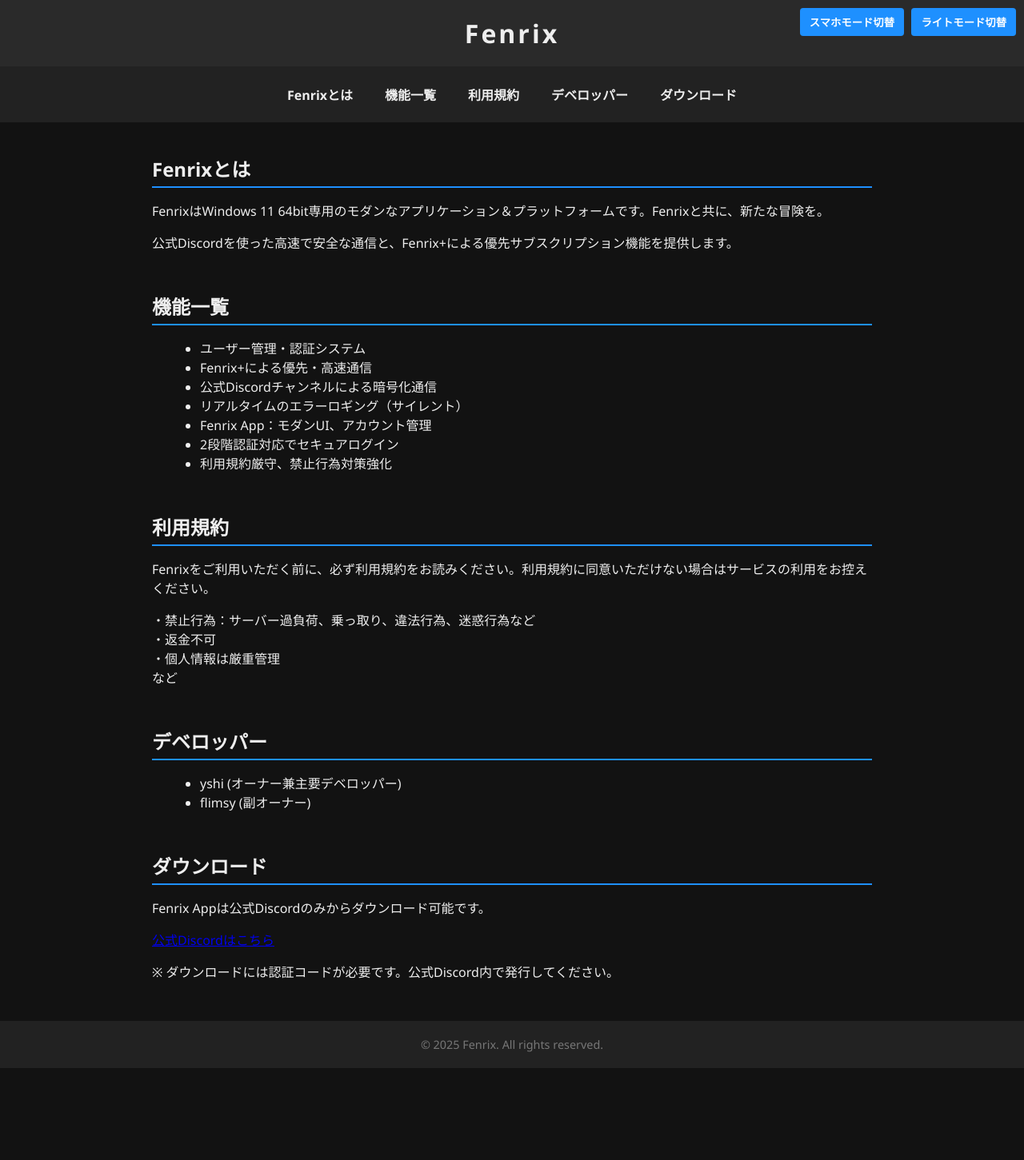
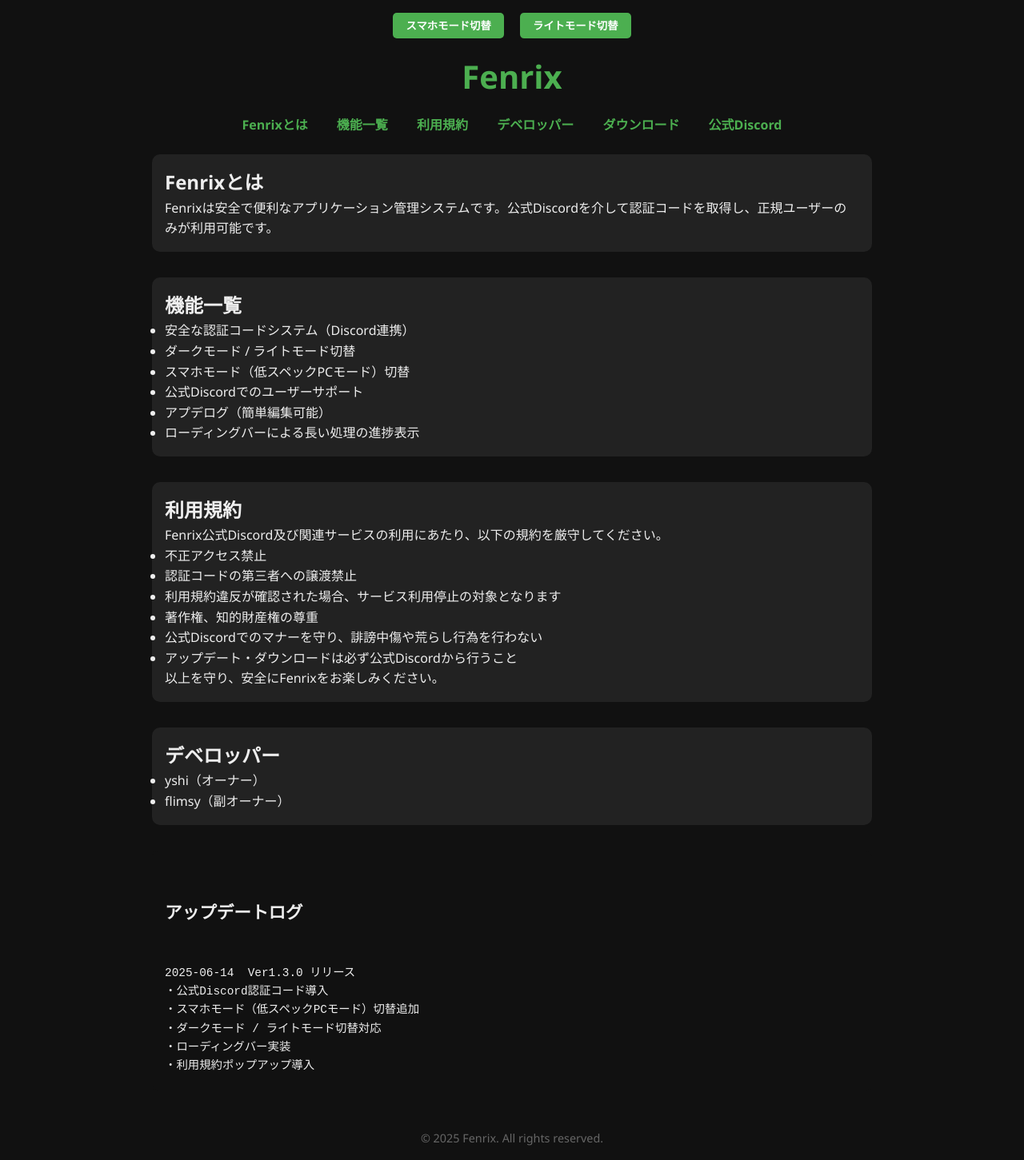
Before and after one commit to yosiyuki1012/Fenrix, a plain HTML site: page index.html in a window 1280 px wide. Shown: the whole page at 80% size. Before the commit the page ends 1336 px from the top, so only its background shows below. Drawn offline with Linux system fonts and the light colour scheme.

Commit message:
Update index.html

```diff
--- a/index.html
+++ b/index.html
@@ -5,207 +5,203 @@
 <meta name="viewport" content="width=device-width, initial-scale=1" />
 <title>Fenrix 公式サイト</title>
 <style>
-  :root {
-    --bg-color-light: #fff;
-    --text-color-light: #222;
-    --header-bg-light: #f0f0f0;
-    --nav-bg-light: #e0e0e0;
-    --link-color-light: #1e90ff;
-
-    --bg-color-dark: #121212;
-    --text-color-dark: #eee;
-    --header-bg-dark: #2a2a2a;
-    --nav-bg-dark: #222;
-    --link-color-dark: #1e90ff;
+  /* 基本リセット */
+  * {
+    margin: 0; padding: 0; box-sizing: border-box;
+  }
+  body {
+    font-family: "Segoe UI", Tahoma, Geneva, Verdana, sans-serif;
+    background-color: #111;
+    color: #eee;
+    line-height: 1.6;
+    transition: background-color 0.3s, color 0.3s;
+    padding: 1rem;
+  }
+  body.light {
+    background-color: #f0f0f0;
+    color: #222;
   }
 
-  body {
-    margin: 0; padding: 0;
-    font-family: "Segoe UI", Tahoma, Geneva, Verdana, sans-serif;
-    background: var(--bg-color-dark);
-    color: var(--text-color-dark);
-    transition: background 0.3s, color 0.3s;
+  header {
+    font-size: 2.5rem;
+    font-weight: bold;
+    margin-bottom: 1rem;
+    text-align: center;
+    color: #4caf50;
   }
-  header {
-    background: var(--header-bg-dark);
-    padding: 20px;
+
+  nav {
+    margin-bottom: 1.5rem;
     text-align: center;
-    font-size: 2rem;
-    font-weight: bold;
-    letter-spacing: 3px;
-    transition: background 0.3s;
-  }
-  nav {
-    background: var(--nav-bg-dark);
-    display: flex;
-    justify-content: center;
-    gap: 20px;
-    padding: 15px 0;
-    transition: background 0.3s;
-    flex-wrap: wrap;
   }
   nav a {
-    color: var(--text-color-dark);
+    color: #4caf50;
     text-decoration: none;
+    margin: 0 1rem;
     font-weight: 600;
-    transition: color 0.3s;
-    padding: 8px 10px;
-    white-space: nowrap;
+    cursor: pointer;
   }
   nav a:hover {
-    color: var(--link-color-dark);
+    text-decoration: underline;
   }
+
+  /* ローディングバー */
+  #loadingBarContainer {
+    width: 100%;
+    height: 5px;
+    background: #333;
+    position: fixed;
+    top: 0; left: 0;
+    z-index: 9999;
+  }
+  #loadingBar {
+    width: 0;
+    height: 100%;
+    background: #4caf50;
+    transition: width 0.2s ease;
+  }
+
+  button {
+    cursor: pointer;
+    padding: 0.4rem 1rem;
+    margin: 0 0.5rem 1rem 0.5rem;
+    border: none;
+    background: #4caf50;
+    color: white;
+    border-radius: 5px;
+    font-weight: 600;
+    transition: background-color 0.3s ease;
+  }
+  button:hover {
+    background: #45a049;
+  }
+
   main {
     max-width: 900px;
-    margin: 40px auto;
-    padding: 0 20px;
+    margin: auto;
   }
   section {
-    margin-bottom: 50px;
+    margin-bottom: 2rem;
+    padding: 1rem;
+    background: #222;
+    border-radius: 10px;
   }
-  h2 {
-    border-bottom: 2px solid var(--link-color-dark);
-    padding-bottom: 5px;
-    margin-bottom: 15px;
-  }
-  footer {
-    background: var(--nav-bg-dark);
-    text-align: center;
-    padding: 20px;
-    font-size: 0.9rem;
-    color: #777;
-    transition: background 0.3s;
-  }
-  ul {
-    list-style-type: disc;
-    margin-left: 20px;
+  body.light section {
+    background: #fff;
+    color: #222;
+    box-shadow: 0 0 5px #aaa;
   }
 
-  /* Light mode styles */
-  body.light {
-    background: var(--bg-color-light);
-    color: var(--text-color-light);
+  /* アプデログ */
+  #update-log {
+    background: #111;
+    padding: 1rem;
+    border-radius: 8px;
+    max-height: 300px;
+    overflow-y: auto;
+    font-family: monospace;
+    font-size: 0.9rem;
+    white-space: pre-wrap;
   }
-  body.light header {
-    background: var(--header-bg-light);
-  }
-  body.light nav {
-    background: var(--nav-bg-light);
-  }
-  body.light nav a {
-    color: var(--text-color-light);
-  }
-  body.light nav a:hover {
-    color: var(--link-color-light);
-  }
-  body.light h2 {
-    border-color: var(--link-color-light);
-  }
-  body.light footer {
-    background: var(--nav-bg-light);
-    color: #444;
+  body.light #update-log {
+    background: #eee;
   }
 
-  /* Responsive styles - デフォルトはPCモードなので無効化 */
-  /* スマホモード時に適用する */
-  body.smartphone nav {
-    flex-direction: column;
-    align-items: center;
-    gap: 10px;
-    padding: 10px 0;
+  /* 低スペックPCモード（スマホ風） */
+  body.low-spec-mode {
+    font-size: 14px;
   }
-  body.smartphone header {
-    font-size: 1.6rem;
-    padding: 15px;
-    letter-spacing: 1.5px;
+  body.low-spec-mode header {
+    font-size: 1.8rem;
   }
-  body.smartphone main {
-    margin: 20px 10px;
-    padding: 0 10px;
+  body.low-spec-mode nav a {
+    margin: 0 0.5rem;
+    font-size: 0.9rem;
   }
-  body.smartphone section {
-    margin-bottom: 30px;
+  body.low-spec-mode section {
+    padding: 0.6rem;
   }
 
-  /* ボタン */
-  #toggleTheme, #toggleDevice {
-    position: fixed;
-    top: 10px;
-    background: #1e90ff;
-    border: none;
-    padding: 8px 12px;
-    color: white;
-    font-weight: bold;
-    cursor: pointer;
-    border-radius: 4px;
-    z-index: 100;
-    user-select: none;
+  footer {
+    text-align: center;
+    margin-top: 3rem;
+    font-size: 0.9rem;
+    color: #666;
   }
-  #toggleTheme {
-    right: 10px;
-  }
-  #toggleDevice {
-    right: 150px;
-  }
-
 </style>
 </head>
 <body>
 
-<button id="toggleDevice">スマホモード切替</button>
-<button id="toggleTheme">ライトモード切替</button>
+<!-- ローディングバー -->
+<div id="loadingBarContainer"><div id="loadingBar"></div></div>
+
+<!-- モード切替ボタン -->
+<div style="text-align:center;">
+  <button id="toggleLowSpecMode">スマホモード切替</button>
+  <button id="toggleTheme">ライトモード切替</button>
+</div>
 
 <header>Fenrix</header>
+
 <nav>
   <a href="#about">Fenrixとは</a>
   <a href="#features">機能一覧</a>
   <a href="#tos">利用規約</a>
   <a href="#developers">デベロッパー</a>
-  <a href="#download">ダウンロード</a>
+  <a href="#" id="downloadLink">ダウンロード</a>
+  <a href="#" id="discordLink">公式Discord</a>
 </nav>
 
 <main>
   <section id="about">
     <h2>Fenrixとは</h2>
-    <p>FenrixはWindows 11 64bit専用のモダンなアプリケーション＆プラットフォームです。Fenrixと共に、新たな冒険を。</p>
-    <p>公式Discordを使った高速で安全な通信と、Fenrix+による優先サブスクリプション機能を提供します。</p>
+    <p>Fenrixは安全で便利なアプリケーション管理システムです。公式Discordを介して認証コードを取得し、正規ユーザーのみが利用可能です。</p>
   </section>
 
   <section id="features">
     <h2>機能一覧</h2>
     <ul>
-      <li>ユーザー管理・認証システム</li>
-      <li>Fenrix+による優先・高速通信</li>
-      <li>公式Discordチャンネルによる暗号化通信</li>
-      <li>リアルタイムのエラーロギング（サイレント）</li>
-      <li>Fenrix App：モダンUI、アカウント管理</li>
-      <li>2段階認証対応でセキュアログイン</li>
-      <li>利用規約厳守、禁止行為対策強化</li>
+      <li>安全な認証コードシステム（Discord連携）</li>
+      <li>ダークモード / ライトモード切替</li>
+      <li>スマホモード（低スペックPCモード）切替</li>
+      <li>公式Discordでのユーザーサポート</li>
+      <li>アプデログ（簡単編集可能）</li>
+      <li>ローディングバーによる長い処理の進捗表示</li>
     </ul>
   </section>
 
   <section id="tos">
     <h2>利用規約</h2>
-    <p>Fenrixをご利用いただく前に、必ず利用規約をお読みください。利用規約に同意いただけない場合はサービスの利用をお控えください。</p>
-    <p>・禁止行為：サーバー過負荷、乗っ取り、違法行為、迷惑行為など<br />
-       ・返金不可<br />
-       ・個人情報は厳重管理<br />
-       など</p>
+    <p>Fenrix公式Discord及び関連サービスの利用にあたり、以下の規約を厳守してください。</p>
+    <ul>
+      <li>不正アクセス禁止</li>
+      <li>認証コードの第三者への譲渡禁止</li>
+      <li>利用規約違反が確認された場合、サービス利用停止の対象となります</li>
+      <li>著作権、知的財産権の尊重</li>
+      <li>公式Discordでのマナーを守り、誹謗中傷や荒らし行為を行わない</li>
+      <li>アップデート・ダウンロードは必ず公式Discordから行うこと</li>
+    </ul>
+    <p>以上を守り、安全にFenrixをお楽しみください。</p>
   </section>
 
   <section id="developers">
     <h2>デベロッパー</h2>
     <ul>
-      <li>yshi (オーナー兼主要デベロッパー)</li>
-      <li>flimsy (副オーナー)</li>
+      <li>yshi（オーナー）</li>
+      <li>flimsy（副オーナー）</li>
     </ul>
   </section>
 
-  <section id="download">
-    <h2>ダウンロード</h2>
-    <p>Fenrix Appは公式Discordのみからダウンロード可能です。</p>
-    <p><a href="#" id="discordLink">公式Discordはこちら</a></p>
-    <p>※ ダウンロードには認証コードが必要です。公式Discord内で発行してください。</p>
+  <section id="update-log">
+    <h2>アップデートログ</h2>
+    <pre>
+2025-06-14  Ver1.3.0 リリース
+・公式Discord認証コード導入
+・スマホモード（低スペックPCモード）切替追加
+・ダークモード / ライトモード切替対応
+・ローディングバー実装
+・利用規約ポップアップ導入
+    </pre>
   </section>
 </main>
 
@@ -214,37 +210,60 @@
 </footer>
 
 <script>
-  // モード切替ボタン（ダーク・ライト）
-  const toggleBtn = document.getElementById('toggleTheme');
-  toggleBtn.addEventListener('click', () => {
+  // ローディングバーシミュレーション
+  let loadWidth = 0;
+  const loadingBar = document.getElementById('loadingBar');
+  function loadingProgress() {
+    if(loadWidth >= 100) {
+      document.getElementById('loadingBarContainer').style.display = 'none';
+      clearInterval(loadingInterval);
+      return;
+    }
+    loadWidth += 2 + Math.random() * 5;
+    if(loadWidth > 100) loadWidth = 100;
+    loadingBar.style.width = loadWidth + '%';
+  }
+  const loadingInterval = setInterval(loadingProgress, 100);
+
+  // ダーク／ライトモード切替
+  const toggleTheme = document.getElementById('toggleTheme');
+  toggleTheme.addEventListener('click', () => {
     document.body.classList.toggle('light');
-    if(document.body.classList.contains('light')) {
-      toggleBtn.textContent = 'ダークモード切替';
+    toggleTheme.textContent = document.body.classList.contains('light') ? 'ダークモード切替' : 'ライトモード切替';
+  });
+
+  // スマホモード（低スペックPCモード）切替
+  const toggleLowSpecMode = document.getElementById('toggleLowSpecMode');
+  toggleLowSpecMode.addEventListener('click', () => {
+    if(document.body.classList.contains('low-spec-mode')) {
+      document.body.classList.remove('low-spec-mode');
+      toggleLowSpecMode.textContent = 'スマホモード切替';
+      toggleTheme.style.display = 'inline-block';
     } else {
-      toggleBtn.textContent = 'ライトモード切替';
+      document.body.classList.add('low-spec-mode');
+      toggleLowSpecMode.textContent = 'PCモード切替';
+      toggleTheme.style.display = 'none'; // スマホモード時はテーマ切替非表示
     }
   });
 
-  // デバイス切替ボタン（スマホモード・PCモード）
-  const deviceBtn = document.getElementById('toggleDevice');
-  deviceBtn.addEventListener('click', () => {
-    document.body.classList.toggle('smartphone');
-    if(document.body.classList.contains('smartphone')) {
-      deviceBtn.textContent = 'PCモード切替';
-    } else {
-      deviceBtn.textContent = 'スマホモード切替';
+  // 公式Discordリンクのポップアップ確認
+  const discordLink = document.getElementById('discordLink');
+  discordLink.addEventListener('click', (e) => {
+    e.preventDefault();
+    if(confirm('公式Discordを開きます。\n利用規約を厳守してください。よろしいですか？')) {
+      window.open('https://discord.gg/7ravaytn3E', '_blank');
     }
   });
 
-  // 公式Discordリンククリック時のポップアップ確認
-  const discordLink = document.getElementById('discordLink');
-  discordLink.addEventListener('click', (e) => {
+  // ダウンロードリンクも公式Discordへ誘導（認証コードはDiscordで取得）
+  const downloadLink = document.getElementById('downloadLink');
+  downloadLink.addEventListener('click', (e) => {
     e.preventDefault();
-    const confirmUse = confirm('公式Discordにアクセスします。\n利用規約を厳守してください。よろしいですか？');
-    if(confirmUse) {
+    if(confirm('ダウンロードには公式Discordで認証コードを取得する必要があります。\n公式Discordを開きますか？')) {
       window.open('https://discord.gg/7ravaytn3E', '_blank');
     }
   });
 </script>
+
 </body>
 </html>
```
